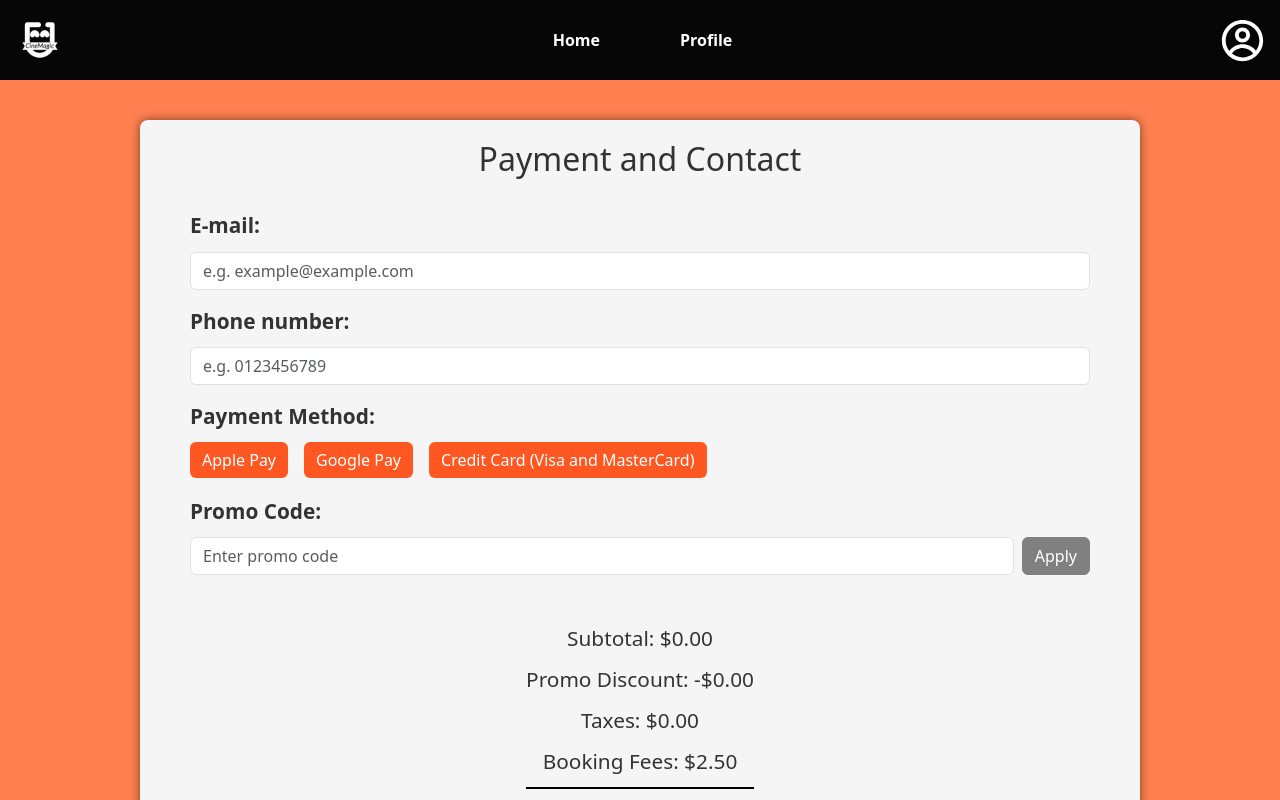
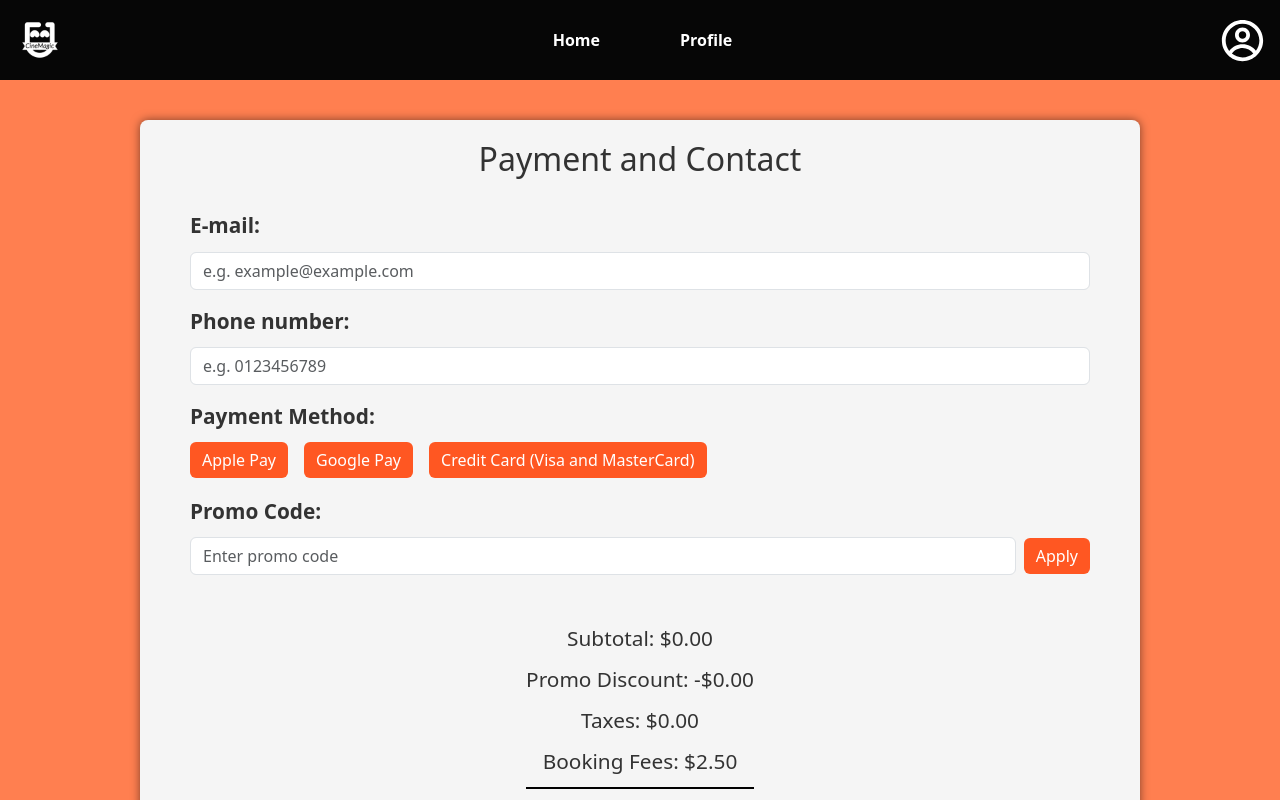
Before and after one commit to viet-ho/CineMagic, a React (Create React App) app: page /payment in a window 1280 px wide. Shown: the top 800 px of the page. Built offline with nearby package versions, Linux system fonts and the light colour scheme.

Commit message:
Minor design change for Account and Payment Pages

```diff
--- a/src/components/AccountPage.js
+++ b/src/components/AccountPage.js
@@ -229,6 +229,15 @@ const AccountPage = () => {
                         <input type="file" ref={fileInputRef} className="form-control" name="profilePicture" onChange={handleProfilePicChange} style={{ display: 'none' }} />
                     </div>
                     <div className="form-group">
+                        <label className="form-header">Payment Method</label>
+                        <select className="form-control" name="paymentMethod" value={selectedPaymentMethod} onChange={handlePaymentMethodChange}>
+                            <option>None</option>
+                            <option>Apple Pay</option>
+                            <option>Google Pay</option>
+                            <option>Credit Card</option>
+                        </select>
+                    </div>
+                    <div className="form-group">
                         <label className="form-header">Name</label>
                         <input type="text" className="form-control" name="accountName" value={tempAccountName} onChange={handleAccountNameChange} />
                     </div>
@@ -239,15 +248,6 @@ const AccountPage = () => {
                     <div className="form-group">
                         <label className="form-header">Email</label>
                         <input type="text" className="form-control" name="email" value={tempEmail} onChange={handleEmailChange} placeholder="e.g. example@example.com" />
-                    </div>
-                    <div className="form-group">
-                        <label className="form-header">Payment Method</label>
-                        <select className="form-control" name="paymentMethod" value={selectedPaymentMethod} onChange={handlePaymentMethodChange}>
-                            <option>None</option>
-                            <option>Apple Pay</option>
-                            <option>Google Pay</option>
-                            <option>Credit Card</option>
-                        </select>
                     </div>
                     <button type="submit" className="btn btn-primary mr-2" onClick={handleUpdateInfo}>{updateButtonText}</button>
                     <button type="button" className="btn btn-primary" onClick={() => setShowChangePasswordModal(true)}>Change Password</button>
--- a/src/components/PaymentPage.js
+++ b/src/components/PaymentPage.js
@@ -64,7 +64,10 @@ const PaymentPage = () => {
     };
 
     const getButtonClass = (method) => {
-        return `btn ${selectedPaymentMethod === method ? 'button-grey' : 'btn-primary'}`;
+        if (!selectedPaymentMethod) {
+            return 'btn btn-primary';
+        }
+        return `btn ${selectedPaymentMethod === method ? 'btn-primary' : 'button-grey'}`;
     };
 
     const handleNextClick = () => {
--- a/src/styles/PaymentPage.css
+++ b/src/styles/PaymentPage.css
@@ -114,16 +114,14 @@ body.payment-page-background {
 }
 
 .payment-container .input-section .apply-promo-btn {
-    background-color: #808080;
-    border-color: #808080;
+    background-color: #ff5722;
+    border: none;
     color: white;
     text-align: center;
 }
 
 .payment-container .input-section .apply-promo-btn:hover {
-    background-color: #C0C0C0;
-    border-color: #C0C0C0;
-    color: white;
+    background-color: #ff8c00;
 }
 
 .payment-container .payment-methods .btn.button-grey {
```
